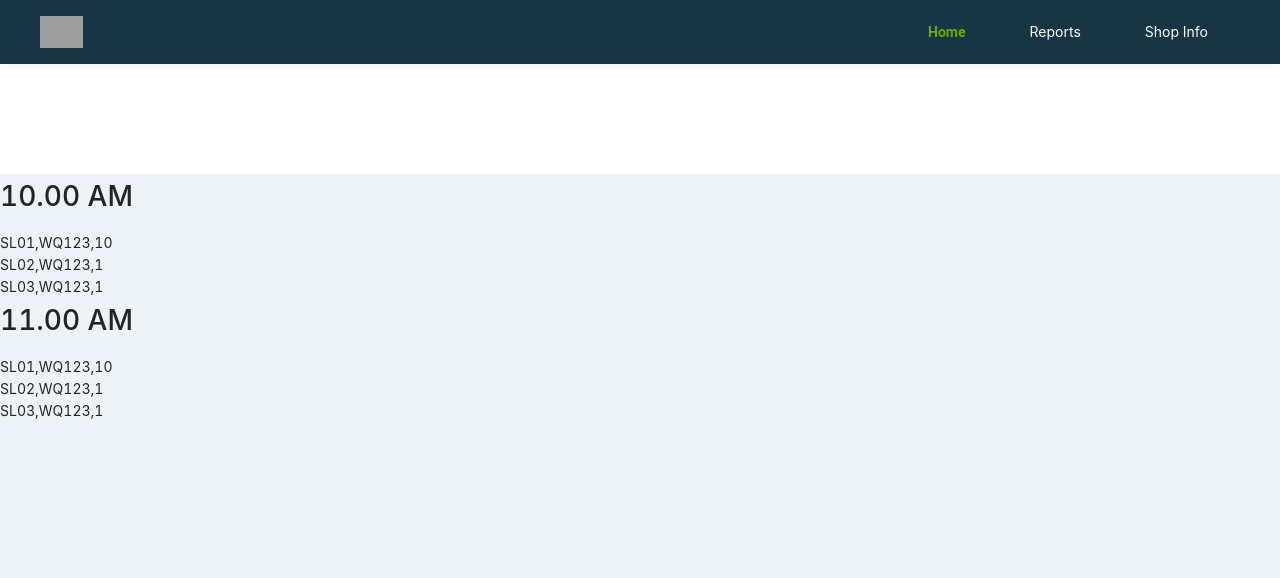
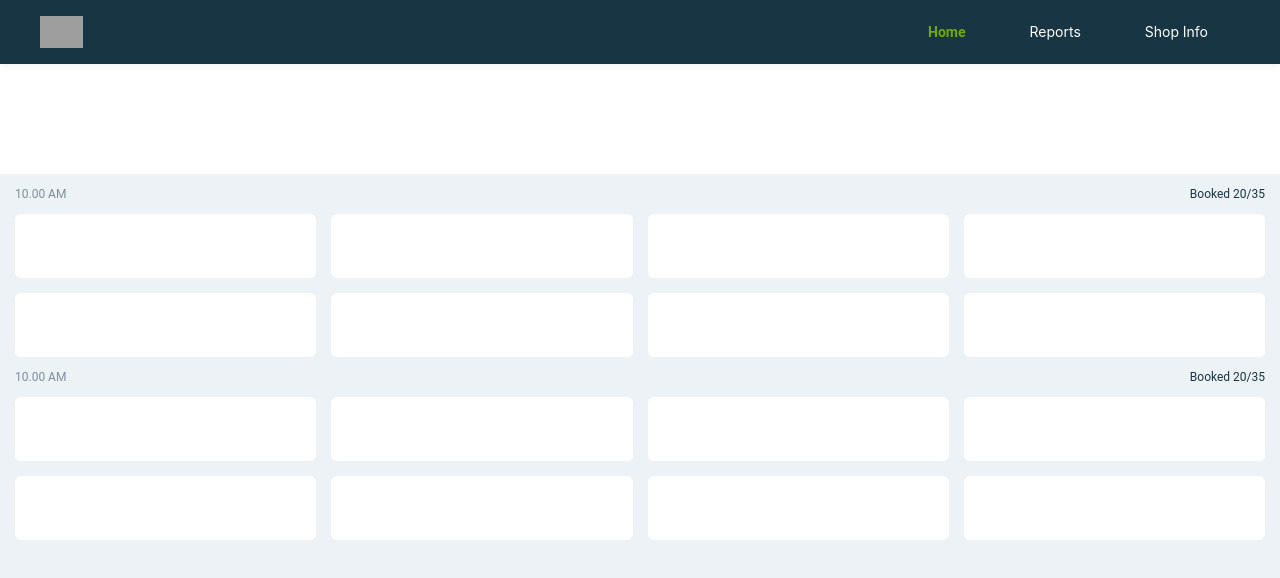
Before and after one commit to sureshseban/weq-admin, a React (Create React App) app: page /home in a window 1280 px wide. Shown: the top 578 px of the page. Built offline with nearby package versions, Linux system fonts and the light colour scheme; grey boxes are pictures that could not be loaded.

Commit message:
initial commit for Home page

```diff
--- a/src/components/Home/Home.css
+++ b/src/components/Home/Home.css
@@ -5,4 +5,36 @@
 .slots-section {
     height: calc(100vh - 174px);
     background-color: #ECF2F5;
+    padding: 0 15px 15px 15px;
 }
+.slots-grid {
+    display: grid;
+    grid-template-columns: repeat(4, minmax(0,1fr));
+    grid-gap: 15px;
+}
+.slots-heading {
+    height: 40px;
+    padding-top: 12.5px;
+    display: flex;
+}
+.grid-item {
+    height: 64px;
+    background: #FFFFFF 0% 0% no-repeat padding-box;
+    border-radius: 6px;
+    opacity: 1;
+}
+.slot-timing {
+    height: 15px;
+    background-color: yellow;
+}
+.booked-timing {
+    font: normal normal normal 12px/14px Roboto;
+    color: #7D909A;
+    opacity: 1;
+    flex-grow: 1;
+}
+.booked-count {
+    font: normal normal normal 12px/14px Roboto;
+    color: #183544;
+    opacity: 1;
+}
--- a/src/components/Home/Home.js
+++ b/src/components/Home/Home.js
@@ -24,6 +24,36 @@ function Home(props) {
                     weqid: 'WQ123',
                     noBookings: '1',
                     timing: '10.00 AM - 10.15 AM'
+                },
+                {
+                    slotid: 'SL01',
+                    weqid: 'WQ123',
+                    noBookings: '10',
+                    timing: '10.00 AM - 10.15 AM'
+                },
+                {
+                    slotid: 'SL02',
+                    weqid: 'WQ123',
+                    noBookings: '1',
+                    timing: '10.00 AM - 10.15 AM'
+                },
+                {
+                    slotid: 'SL03',
+                    weqid: 'WQ123',
+                    noBookings: '1',
+                    timing: '10.00 AM - 10.15 AM'
+                },
+                {
+                    slotid: 'SL02',
+                    weqid: 'WQ123',
+                    noBookings: '1',
+                    timing: '10.00 AM - 10.15 AM'
+                },
+                {
+                    slotid: 'SL03',
+                    weqid: 'WQ123',
+                    noBookings: '1',
+                    timing: '10.00 AM - 10.15 AM'
                 }
             ]
         },
@@ -34,23 +64,52 @@ function Home(props) {
                     slotid: 'SL01',
                     weqid: 'WQ123',
                     noBookings: '10',
-                    timing: '11.00 AM - 11.15 AM'
+                    timing: '10.00 AM - 10.15 AM'
                 },
                 {
                     slotid: 'SL02',
                     weqid: 'WQ123',
                     noBookings: '1',
-                    timing: '11.15 AM - 11.30 AM'
+                    timing: '10.00 AM - 10.15 AM'
                 },
                 {
                     slotid: 'SL03',
                     weqid: 'WQ123',
                     noBookings: '1',
-                    timing: '11.15 AM - 11.30 AM'
+                    timing: '10.00 AM - 10.15 AM'
+                },
+                {
+                    slotid: 'SL01',
+                    weqid: 'WQ123',
+                    noBookings: '10',
+                    timing: '10.00 AM - 10.15 AM'
+                },
+                {
+                    slotid: 'SL02',
+                    weqid: 'WQ123',
+                    noBookings: '1',
+                    timing: '10.00 AM - 10.15 AM'
+                },
+                {
+                    slotid: 'SL03',
+                    weqid: 'WQ123',
+                    noBookings: '1',
+                    timing: '10.00 AM - 10.15 AM'
+                },
+                {
+                    slotid: 'SL02',
+                    weqid: 'WQ123',
+                    noBookings: '1',
+                    timing: '10.00 AM - 10.15 AM'
+                },
+                {
+                    slotid: 'SL03',
+                    weqid: 'WQ123',
+                    noBookings: '1',
+                    timing: '10.00 AM - 10.15 AM'
                 }
             ]
         }
-
     ])
 
     return (
@@ -59,18 +118,23 @@ function Home(props) {
             <div className='slots-section'>
                 {
                     slots.map((slot, index) => {
-                        return (<div key={index}>
-                            <h1>{slot.timing}</h1>
-                            {
-                                slot.data.map((item, _index) => {
-                                    return (<div key={_index}>
-                                        <div><span>{item.slotid}</span>,
-                                        <span>{item.weqid}</span>,
-                                        <span>{item.noBookings}</span></div>
-                                    </div>)
-                                })
-                            }
-                        </div>)
+                        return (
+                            <React.Fragment key={index}>
+                                <div className='slots-heading'>
+                                    <span className='booked-timing'>10.00 AM</span>
+                                    <span className='booked-count'>Booked 20/35</span>
+                                </div>
+                                <div className='slots-grid' key={index}>
+                                    {
+                                        slot.data.map((item, _index) => {
+                                            return (
+                                                <div key={_index} className='grid-item'></div>
+                                            )
+                                        })
+                                    }
+                                </div>
+                            </React.Fragment>
+                        )
                     })
                 }
             </div>
```
